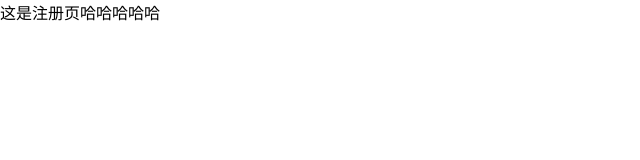
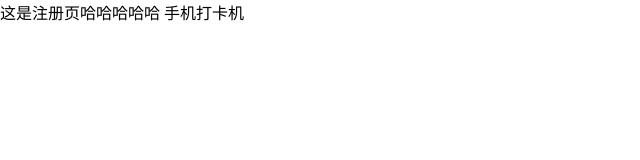
Before and after one commit to LeeKKun/vue-demo, a Vue app: page /#/register in a window 1280 px wide. Shown: the top 160 px of the page, without its empty margins (0-640 px from the left). Built offline with nearby package versions, Linux system fonts and the light colour scheme.

Commit message:
第二次提交

```diff
--- a/src/views/Register.vue
+++ b/src/views/Register.vue
@@ -1,6 +1,7 @@
 <template>
   <div class="register">
     这是注册页哈哈哈哈哈
+    手机打卡机
   </div>
 </template>
 
```
